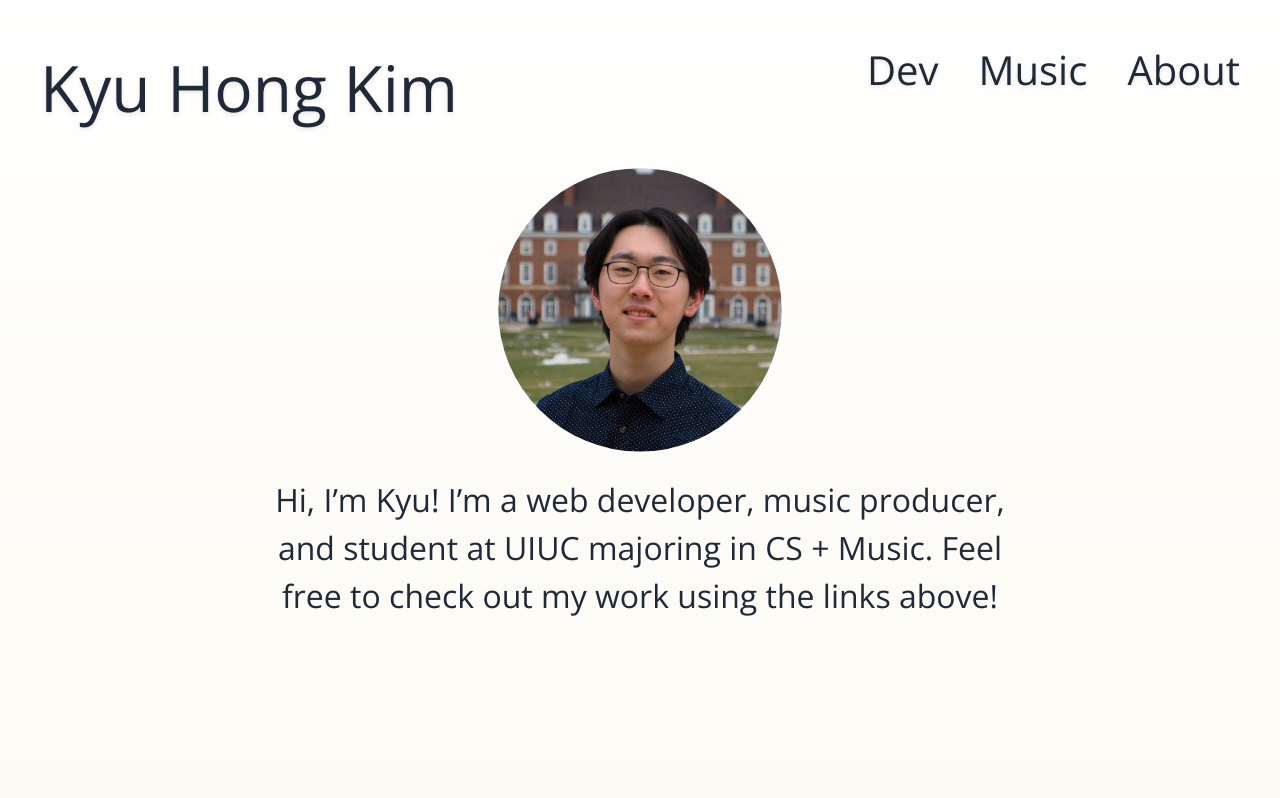
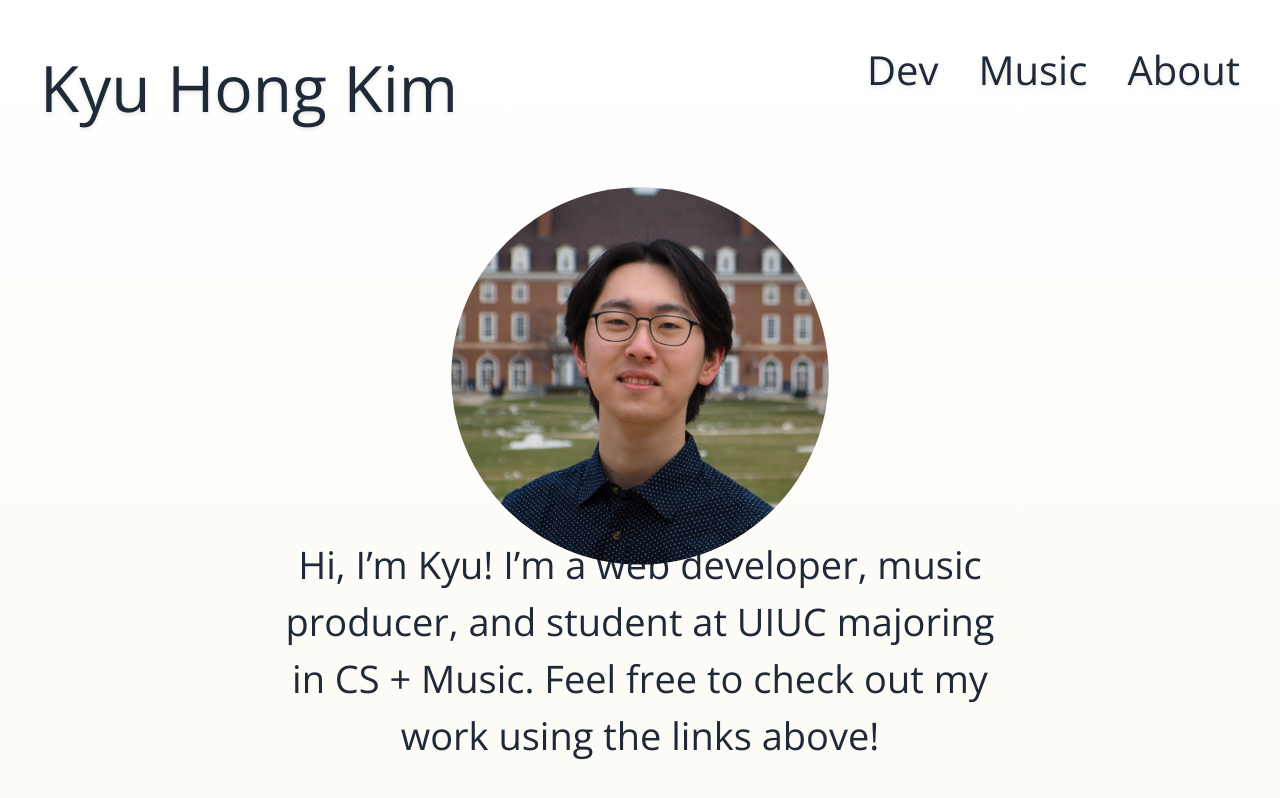
Before and after one commit to 03kkim/kyusite, a Next.js app: page / in a window 1280 px wide. Shown: the top 798 px of the page. Built offline with nearby package versions, Linux system fonts and the light colour scheme.

Commit message:
Fix landing page

```diff
--- a/pages/about.js
+++ b/pages/about.js
@@ -2,7 +2,7 @@ import Header from "../components/Header";
 
 function About() {
   return (
-    <div className="bg">
+    <div className="bg h-screen">
       <Header />
       <main className="main">
         <div className="text-[40px] text-center">About Me</div>
@@ -44,19 +44,19 @@ function About() {
         <p className="pl-10 pb-10 text-[24px]">
           I enjoy creating frontend web apps using technologies like Next,
           React, and Tailwind for my personal projects for the flexibility and
-          accessibility it offers compared to standalone programs, but I&apos;m
-          also somewhat familiar with backend tech like Django, PHP (albeit
-          rusty) and SQL. In fact, at my internship this semester, I get to work
-          with large datasets and improve my skill in that area!
-          <br />
-          <br />
+          accessibility it offers compared to standalone programs, but I&apos;ve
+          also used Django, PHP and SQL to handle backend and DBs. At my
+          internship this spring, I get to work with large datasets and continue
+          building on my data skills!
+          {/* <br /> */}
+          {/* <br />
           Fun story: I received my first laptop in 4th grade, and being a 4th
           grader, ended up with a ton of bloatware and adware. I started
           Googling what could be causing my computer to be acting up, and one
           question led to the next. Before I knew it, I&apos;d gotten to know
           way to much about computers. A bit of a weird origin story, I&apos;ll
           admit, but I think it&apos;s also poetically relatable to software
-          development.
+          development. */}
         </p>
         <div className="text-[32px]">Music</div>
         <p className="pl-10 pb-10 text-[24px]">
@@ -81,6 +81,7 @@ function About() {
           enjoy creating software for a lot of the same reasons I love making
           music (and vice versa!). I hope my passion for creating reaches you
           through my work, and thanks for checking out my site!
+
         </p> */}
       </main>
     </div>
--- a/pages/contact.js
+++ b/pages/contact.js
@@ -1,7 +1,7 @@
 import Header from "../components/Header";
 export default function Contact() {
   return (
-    <div className="bg">
+    <div className="bg ">
       <Header />
       Contact Page
     </div>
--- a/pages/dev.js
+++ b/pages/dev.js
@@ -12,7 +12,7 @@ import Header from "../components/Header";
 
 export default function Dev() {
   return (
-    <div className="bg">
+    <div className="bg h-full">
       <Header />
       <main className="main">
         <div className="text-[40px] text-center ">Coding Projects</div>
@@ -25,7 +25,11 @@ export default function Dev() {
         </div>
         <div className="grid grid-rows-2 grid-cols-1 devbreak:grid-rows-1 devbreak:grid-cols-2 justify-items-center">
           <div className="pb-10 devbreak:p-0">
-            <a target="_blank" href="https://github.com/03kkim/spotify-capsule" rel="noreferrer">
+            <a
+              target="_blank"
+              href="https://github.com/03kkim/spotify-capsule"
+              rel="noreferrer"
+            >
               <Image
                 className="drop-shadow-lg hover:drop-shadow-2xl cursor-pointer transition duration-100"
                 src={encapsulateThumb}
@@ -46,7 +50,11 @@ export default function Dev() {
             </div>
           </div>
           <div>
-            <a target="_blank" href="https://github.com/03kkim/spotify-capsule" rel="noreferrer">
+            <a
+              target="_blank"
+              href="https://github.com/03kkim/spotify-capsule"
+              rel="noreferrer"
+            >
               <Image
                 className="drop-shadow-lg hover:drop-shadow-2xl cursor-pointer transition duration-100"
                 src={kyusiteThumb}
@@ -69,7 +77,11 @@ export default function Dev() {
         </div>
         <div className="grid grid-rows-2 grid-cols-1 devbreak:grid-rows-1 devbreak:grid-cols-2 justify-items-center">
           <div className="pb-10 devbreak:p-0">
-            <a target="_blank" href="https://github.com/03kkim/polyrthm" rel="noreferrer">
+            <a
+              target="_blank"
+              href="https://github.com/03kkim/polyrthm"
+              rel="noreferrer"
+            >
               <Image
                 className="drop-shadow-lg hover:drop-shadow-2xl cursor-pointer transition duration-100"
                 src={polyrthmThumb}
@@ -81,15 +93,19 @@ export default function Dev() {
             <div className="text-[24px] w-[565px]">
               <b>03kkim/polyrthm</b> - A polyrhythm generator. Polyrhythms are
               two or more rhythms being played at the same time with different
-              frequencies. While they sound cool, they&apos;re notoriously difficult
-              to play, so I made this to help myself (and others) practice!{" "}
-              <br />
+              frequencies. While they sound cool, they&apos;re notoriously
+              difficult to play, so I made this to help myself (and others)
+              practice! <br />
               <i className="text-[18px]">ReactJS, BulmaCSS, Tone.js</i>
             </div>
           </div>
 
           <div>
-            <a target="_blank" href="https://github.com/03kkim/rustseagull" rel="noreferrer">
+            <a
+              target="_blank"
+              href="https://github.com/03kkim/rustseagull"
+              rel="noreferrer"
+            >
               <Image
                 className="drop-shadow-lg hover:drop-shadow-2xl cursor-pointer transition duration-100"
                 src={rustseagullThumb}
--- a/pages/index.tsx
+++ b/pages/index.tsx
@@ -11,26 +11,26 @@ const inter = Inter({ subsets: ["latin"] });
 
 export default function Home() {
   return (
-    <div className="bg flex flex-col justify-between h-screen">
+    <div className="bg justify-between">
       <Header />
-      <div className="m-auto">
-        <div className="grid grid-cols-1 grid-rows-2 gap-4 justify-items-center">
+
+      <div className="grid grid-cols-1 grid-rows-2 gap-0 place-content-center justify-items-center h-screen">
         {/* <div className="drop-shadow-2xl"> */}
         <Image
-            className="clip-circle justify-center"
+          className="clip-circle justify-center mt-10"
           src={profilePic}
           // width={565}
-            height={300}
+          height={400}
           alt="kyusite thumbnail"
         />
         {/* </div> */}
-          <div className="text-[32px] w-[750px] text-center">
-            Hi, I’m Kyu! I’m a web developer, music producer, and student at
-            UIUC majoring in CS + Music. Feel free to check out my work using
-            the links above!
+        <div className="text-[24px] md:text-[32px] w-[500px] lg:text-[38px] md:w-[750px] text-center">
+          Hi, I’m Kyu! I’m a web developer, music producer, and student at UIUC
+          majoring in CS + Music. Feel free to check out my work using the links
+          above!
         </div>
       </div>
-      </div>
+
       {/* <Footer /> */}
     </div>
   );
--- a/pages/music.js
+++ b/pages/music.js
@@ -3,7 +3,7 @@ import { InstagramEmbed } from "react-social-media-embed";
 
 export default function Music() {
   return (
-    <div className="bg">
+    <div className="bg h-full">
       <Header />
       <main className="main">
         <div className="text-[40px] text-center ">Music Projects</div>
--- a/styles/globals.css
+++ b/styles/globals.css
@@ -5,11 +5,11 @@
 
 @layer components {
   .bg {
-    @apply font-open-sans font-light bg-gradient-to-t from-background to-white h-full px-5 pt-5 md:px-10 md:pt-10;
+    @apply font-open-sans font-light bg-gradient-to-t bg-cover from-background to-white px-5 pt-5 md:px-10 md:pt-10;
   }
 
   .bg-alt {
-    @apply font-open-sans font-light bg-background h-full px-5 pt-5 md:px-10 md:pt-10;
+    @apply font-open-sans font-light bg-background h-full px-5 mt-5 md:mx-10 md:mt-10;
   }
 
   .main {
```
Lines whose indentation alone changed are shown as unchanged.
